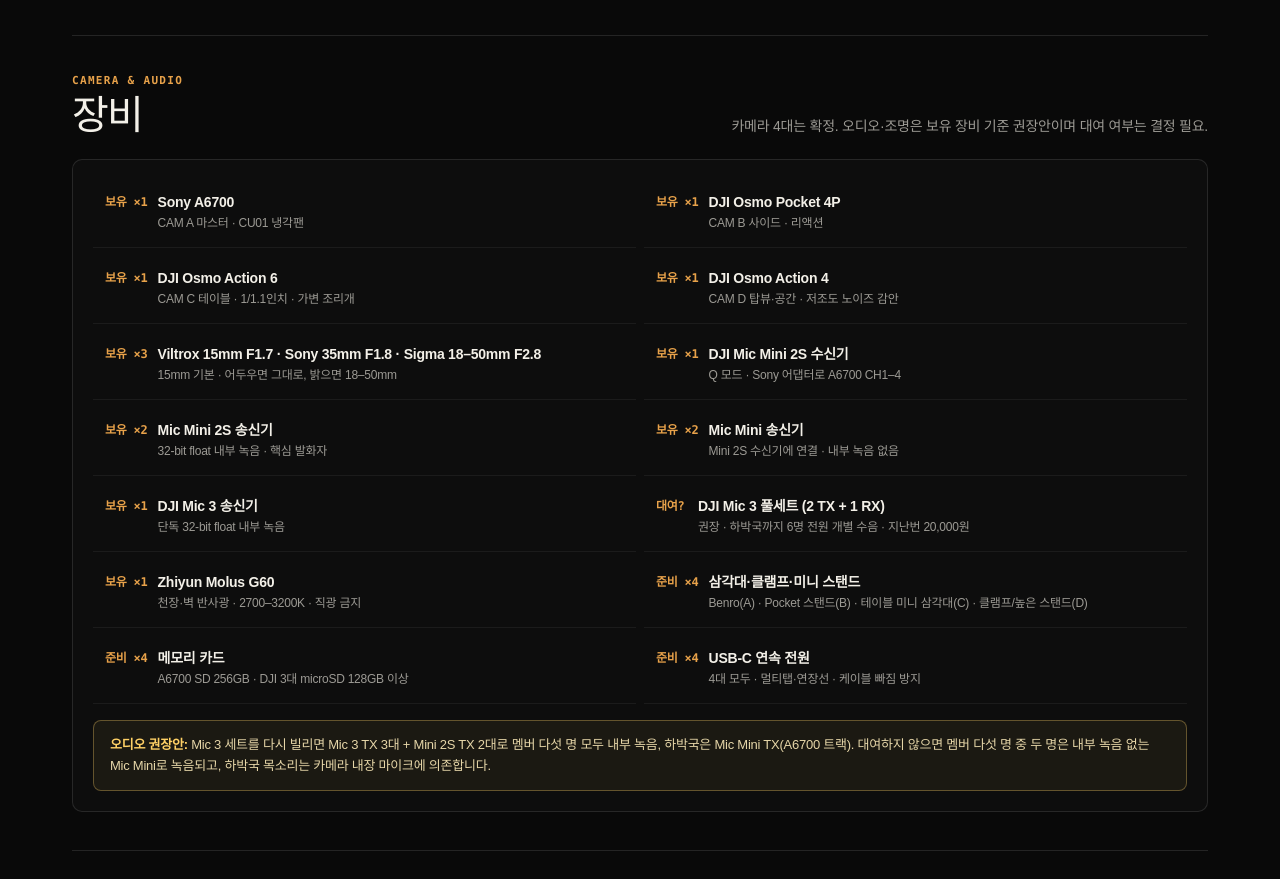
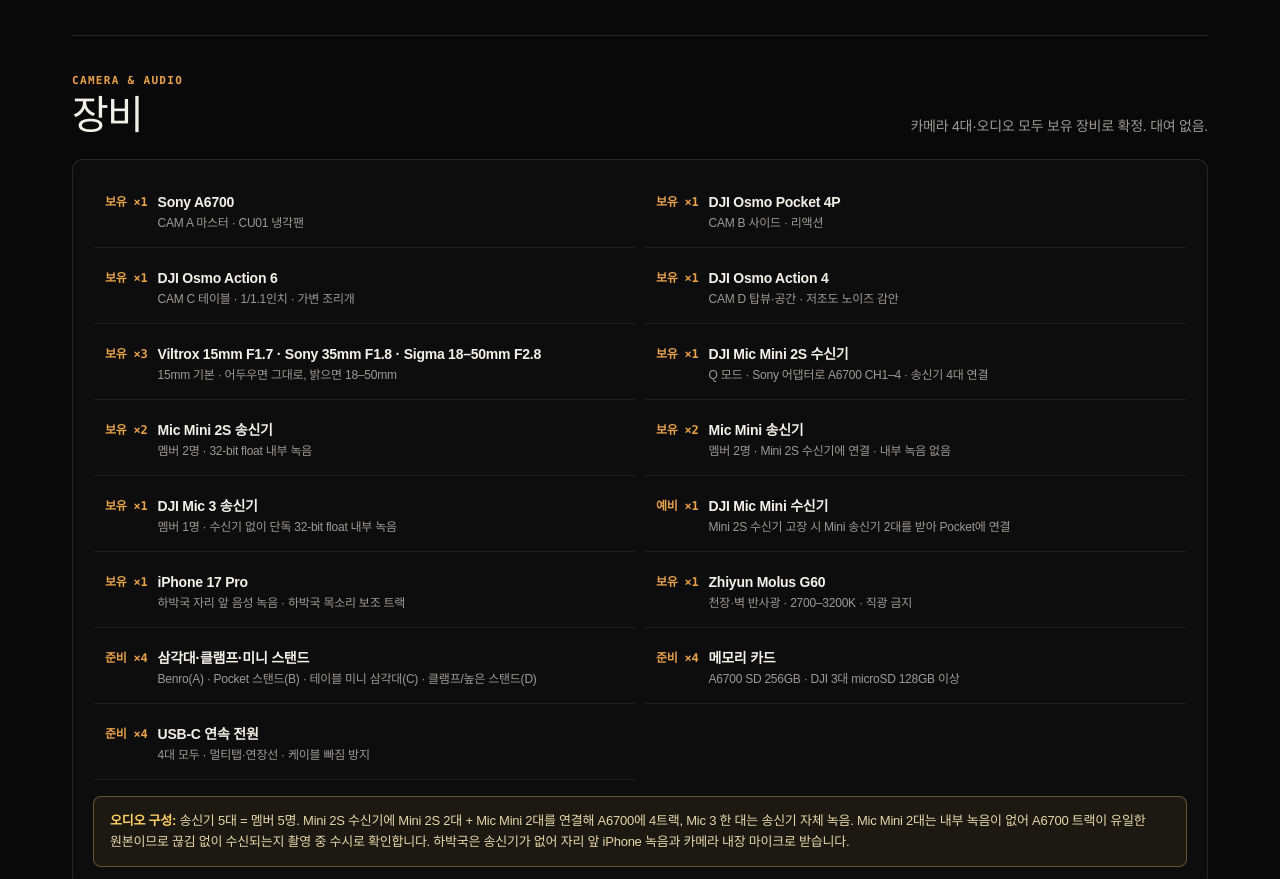
Before and after one commit to havaqquq/ops-ca2c332258af, a plain HTML site: page index.html in a window 1280 px wide. Shown: the part 1637-2516 px from the top of the page. Drawn offline with Linux system fonts and the light colour scheme.

Commit message:
Lock owned-only audio plan

```diff
--- a/index.html
+++ b/index.html
@@ -117,7 +117,7 @@
     </section>
 
     <section id="gear">
-      <div class="section-head"><div><div class="section-kicker">Camera & Audio</div><h2>장비</h2></div><p class="section-note">카메라 4대는 확정. 오디오·조명은 보유 장비 기준 권장안이며 대여 여부는 결정 필요.</p></div>
+      <div class="section-head"><div><div class="section-kicker">Camera & Audio</div><h2>장비</h2></div><p class="section-note">카메라 4대·오디오 모두 보유 장비로 확정. 대여 없음.</p></div>
       <div class="panel">
         <div class="gear-grid">
           <div class="gear"><span class="gear-qty">보유 ×1</span><div><b>Sony A6700</b><small>CAM A 마스터 · CU01 냉각팬</small></div></div>
@@ -125,17 +125,18 @@
           <div class="gear"><span class="gear-qty">보유 ×1</span><div><b>DJI Osmo Action 6</b><small>CAM C 테이블 · 1/1.1인치 · 가변 조리개</small></div></div>
           <div class="gear"><span class="gear-qty">보유 ×1</span><div><b>DJI Osmo Action 4</b><small>CAM D 탑뷰·공간 · 저조도 노이즈 감안</small></div></div>
           <div class="gear"><span class="gear-qty">보유 ×3</span><div><b>Viltrox 15mm F1.7 · Sony 35mm F1.8 · Sigma 18–50mm F2.8</b><small>15mm 기본 · 어두우면 그대로, 밝으면 18–50mm</small></div></div>
-          <div class="gear"><span class="gear-qty">보유 ×1</span><div><b>DJI Mic Mini 2S 수신기</b><small>Q 모드 · Sony 어댑터로 A6700 CH1–4</small></div></div>
-          <div class="gear"><span class="gear-qty">보유 ×2</span><div><b>Mic Mini 2S 송신기</b><small>32-bit float 내부 녹음 · 핵심 발화자</small></div></div>
-          <div class="gear"><span class="gear-qty">보유 ×2</span><div><b>Mic Mini 송신기</b><small>Mini 2S 수신기에 연결 · 내부 녹음 없음</small></div></div>
-          <div class="gear"><span class="gear-qty">보유 ×1</span><div><b>DJI Mic 3 송신기</b><small>단독 32-bit float 내부 녹음</small></div></div>
-          <div class="gear"><span class="gear-qty">대여?</span><div><b>DJI Mic 3 풀세트 (2 TX + 1 RX)</b><small>권장 · 하박국까지 6명 전원 개별 수음 · 지난번 20,000원</small></div></div>
+          <div class="gear"><span class="gear-qty">보유 ×1</span><div><b>DJI Mic Mini 2S 수신기</b><small>Q 모드 · Sony 어댑터로 A6700 CH1–4 · 송신기 4대 연결</small></div></div>
+          <div class="gear"><span class="gear-qty">보유 ×2</span><div><b>Mic Mini 2S 송신기</b><small>멤버 2명 · 32-bit float 내부 녹음</small></div></div>
+          <div class="gear"><span class="gear-qty">보유 ×2</span><div><b>Mic Mini 송신기</b><small>멤버 2명 · Mini 2S 수신기에 연결 · 내부 녹음 없음</small></div></div>
+          <div class="gear"><span class="gear-qty">보유 ×1</span><div><b>DJI Mic 3 송신기</b><small>멤버 1명 · 수신기 없이 단독 32-bit float 내부 녹음</small></div></div>
+          <div class="gear"><span class="gear-qty">예비 ×1</span><div><b>DJI Mic Mini 수신기</b><small>Mini 2S 수신기 고장 시 Mini 송신기 2대를 받아 Pocket에 연결</small></div></div>
+          <div class="gear"><span class="gear-qty">보유 ×1</span><div><b>iPhone 17 Pro</b><small>하박국 자리 앞 음성 녹음 · 하박국 목소리 보조 트랙</small></div></div>
           <div class="gear"><span class="gear-qty">보유 ×1</span><div><b>Zhiyun Molus G60</b><small>천장·벽 반사광 · 2700–3200K · 직광 금지</small></div></div>
           <div class="gear"><span class="gear-qty">준비 ×4</span><div><b>삼각대·클램프·미니 스탠드</b><small>Benro(A) · Pocket 스탠드(B) · 테이블 미니 삼각대(C) · 클램프/높은 스탠드(D)</small></div></div>
           <div class="gear"><span class="gear-qty">준비 ×4</span><div><b>메모리 카드</b><small>A6700 SD 256GB · DJI 3대 microSD 128GB 이상</small></div></div>
           <div class="gear"><span class="gear-qty">준비 ×4</span><div><b>USB-C 연속 전원</b><small>4대 모두 · 멀티탭·연장선 · 케이블 빠짐 방지</small></div></div>
         </div>
-        <div class="alert"><b>오디오 권장안:</b> Mic 3 세트를 다시 빌리면 Mic 3 TX 3대 + Mini 2S TX 2대로 멤버 다섯 명 모두 내부 녹음, 하박국은 Mic Mini TX(A6700 트랙). 대여하지 않으면 멤버 다섯 명 중 두 명은 내부 녹음 없는 Mic Mini로 녹음되고, 하박국 목소리는 카메라 내장 마이크에 의존합니다.</div>
+        <div class="alert"><b>오디오 구성:</b> 송신기 5대 = 멤버 5명. Mini 2S 수신기에 Mini 2S 2대 + Mic Mini 2대를 연결해 A6700에 4트랙, Mic 3 한 대는 송신기 자체 녹음. Mic Mini 2대는 내부 녹음이 없어 A6700 트랙이 유일한 원본이므로 끊김 없이 수신되는지 촬영 중 수시로 확인합니다. 하박국은 송신기가 없어 자리 앞 iPhone 녹음과 카메라 내장 마이크로 받습니다.</div>
       </div>
     </section>
 
@@ -163,8 +164,9 @@
         <div class="panel">
           <h3>오디오</h3>
           <div class="camera-map">
-            <div class="camera"><span class="camera-id">CH1–4</span><div><b>Mini 2S 수신기 · Q 모드 → A6700</b><small>Mini 2S TX ×2 + Mic Mini TX ×2 · 피크 -12dB 전후</small></div><span class="camera-role">4 MIC</span></div>
-            <div class="camera"><span class="camera-id">MIC 3</span><div><b>Mic 3 TX · 내부 32-bit float</b><small>대여 시 3대 · 수신기는 Pocket에 연결해 보조 트랙</small></div><span class="camera-role">REC</span></div>
+            <div class="camera"><span class="camera-id">CH1–4</span><div><b>Mini 2S 수신기 · Q 모드 → A6700</b><small>Mini 2S TX ×2(내부 녹음) + Mic Mini TX ×2(내부 녹음 없음) · 피크 -12dB 전후</small></div><span class="camera-role">4 MIC</span></div>
+            <div class="camera"><span class="camera-id">MIC 3</span><div><b>Mic 3 TX · 단독 내부 32-bit float</b><small>멤버 1명 · 수신기 없음 · 녹음 시작 표시 확인</small></div><span class="camera-role">REC</span></div>
+            <div class="camera"><span class="camera-id">HOST</span><div><b>하박국 · iPhone 음성 녹음</b><small>자리 앞 테이블 · 비행기 모드 · Pocket·액션캠 내장 마이크가 보조</small></div><span class="camera-role">BACKUP</span></div>
             <div class="camera"><span class="camera-id">CLINK</span><div><b>잔·병 소리 관리</b><small>송신기는 쇄골 위 · 잔은 가슴 앞에서 멀리 · 테이블에 천 깔기</small></div><span class="camera-role">NOISE</span></div>
             <div class="camera"><span class="camera-id">SYNC</span><div><b>모든 카메라 연속 녹화 + 건배 슬레이트</b><small>첫 건배를 싱크 포인트로 · 재시작마다 손뼉</small></div><span class="camera-role">CLAP</span></div>
           </div>
@@ -215,9 +217,9 @@
 <script>
 (() => {
   const STORE = 'lovers-side-b-v1';
-  const CHECKLIST_VERSION = '2026-11-12-side-b-v1';
+  const CHECKLIST_VERSION = '2026-11-12-side-b-v2';
   const defaultQuestions = [];
-  const checklist = ["대관 확정 · 출입 가능 시각과 퇴실 시각 확인", "공간 전기·실내 조명 작동 여부 확인 (영업 종료 공간)", "난로·온풍기 유무 확인 · 팬 소음 체크", "주차·화장실·쓰레기 처리 방법 확인", "멤버 도착 시각 공지 (앞 공연 종료 시각 반영)", "술·안주·잔 준비 주체와 비용 정리", "술병 라벨이 정면으로 잡히지 않게 배치", "테이블 배치 · 카메라를 등지는 자리 없음", "A6700: 4K 24p · S-Log3 · 1/50 · 고정 WB · 15mm 수동 초점", "Pocket 4P: 4K 24p · D-Log M · 짐벌 잠금 · 얼굴 추적 끄기", "Action 6: 4K 24p · D-Log M · f/2.0 · Dewarp · microSD 장착", "Action 4: 4K 24p · D-Log M · Dewarp · microSD 장착", "4대 모두 같은 Kelvin WB · 24fps 확인", "4대 모두 USB-C 연속 전원 연결 · 케이블 빠짐 방지", "카메라별 메모리 포맷 · 잔여 시간 2시간 30분 이상", "액션캠 2대 30분 연속 녹화 발열 테스트", "G60 반사광 세팅 · 얼굴 직광 없음 · 플리커 확인", "Mic 3 세트 대여 여부 결정 · 대여 시 수령", "Mini 2S 수신기 Q 모드 · Sony 어댑터 · A6700 CH1–4 확인", "내부 녹음 가능한 송신기 전부 32-bit float ON", "송신기 번호 이름표 · 착석 후 자리·번호 사진", "한 명씩 말해 보고 트랙별 확인 · 피크 -12dB 전후", "잔 부딪히는 소리·옷 마찰 확인 · 테이블 천", "전 카메라 동시 녹화 → 첫 건배로 싱크", "질문 카드·패스 카드·펜 준비 (사용 시)", "타로덱·시집 등 소품 준비 (사용 시)", "촬영 전 고지: 공개 전 멤버별 발언 확인 절차", "녹화 종료 시 “카메라 끕니다” 명확히 알리기", "종료 후 4대 클립 재생 · 오디오 파일 수 확인", "원상복구 · 쓰레기 정리 · 공간 사진"];
+  const checklist = ["대관 확정 · 출입 가능 시각과 퇴실 시각 확인", "공간 전기·실내 조명 작동 여부 확인 (영업 종료 공간)", "난로·온풍기 유무 확인 · 팬 소음 체크", "주차·화장실·쓰레기 처리 방법 확인", "멤버 도착 시각 공지 (앞 공연 종료 시각 반영)", "술·안주·잔 준비 주체와 비용 정리", "술병 라벨이 정면으로 잡히지 않게 배치", "테이블 배치 · 카메라를 등지는 자리 없음", "A6700: 4K 24p · S-Log3 · 1/50 · 고정 WB · 15mm 수동 초점", "Pocket 4P: 4K 24p · D-Log M · 짐벌 잠금 · 얼굴 추적 끄기", "Action 6: 4K 24p · D-Log M · f/2.0 · Dewarp · microSD 장착", "Action 4: 4K 24p · D-Log M · Dewarp · microSD 장착", "4대 모두 같은 Kelvin WB · 24fps 확인", "4대 모두 USB-C 연속 전원 연결 · 케이블 빠짐 방지", "카메라별 메모리 포맷 · 잔여 시간 2시간 30분 이상", "액션캠 2대 30분 연속 녹화 발열 테스트", "G60 반사광 세팅 · 얼굴 직광 없음 · 플리커 확인", "송신기 5대 완충 · 각 송신기에 멤버 이름표 · 펌웨어 업데이트", "Mini 2S 수신기에 Mini 2S 2대 + Mic Mini 2대 연결 · Q 모드 · Sony 어댑터 · A6700 CH1–4 확인", "Mini 2S 2대 + Mic 3 1대 내부 32-bit float ON · 녹음 표시 확인", "송신기 번호 이름표 · 착석 후 자리·번호 사진", "한 명씩 말해 보고 A6700 4트랙 + Mic 3 파일 확인 · 피크 -12dB 전후", "잔 부딪히는 소리·옷 마찰 확인 · 테이블 천","iPhone 하박국 자리 앞 녹음 시작 · 비행기 모드","촬영 중 Mic Mini 2대 수신 끊김 수시 확인 (내부 녹음 없음)", "전 카메라 동시 녹화 → 첫 건배로 싱크", "질문 카드·패스 카드·펜 준비 (사용 시)", "타로덱·시집 등 소품 준비 (사용 시)", "촬영 전 고지: 공개 전 멤버별 발언 확인 절차", "녹화 종료 시 “카메라 끕니다” 명확히 알리기", "종료 후 4대 클립 재생 · 오디오 파일 수 확인", "원상복구 · 쓰레기 정리 · 공간 사진"];
   let state = load();
   function load(){
     try{
```
